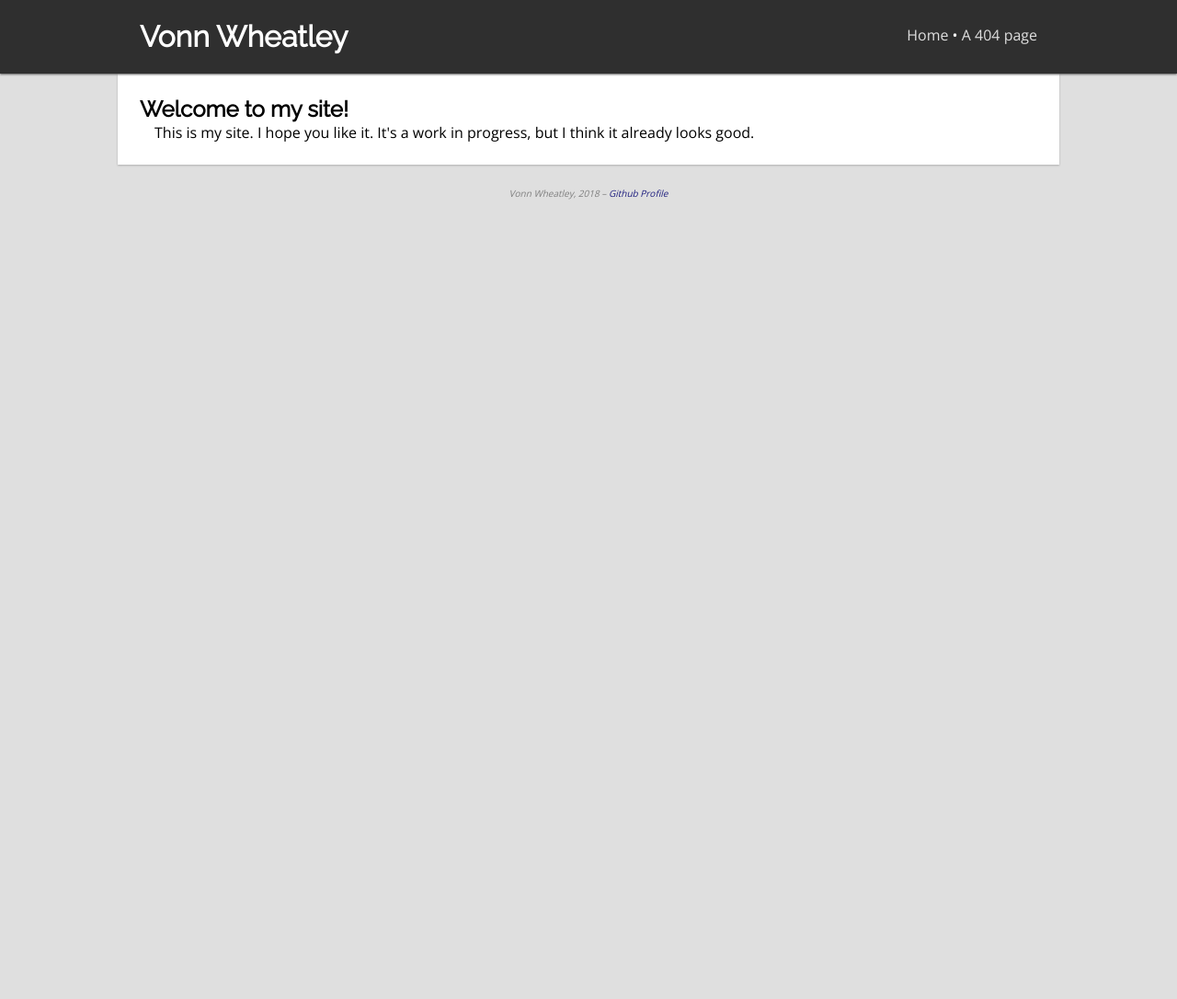
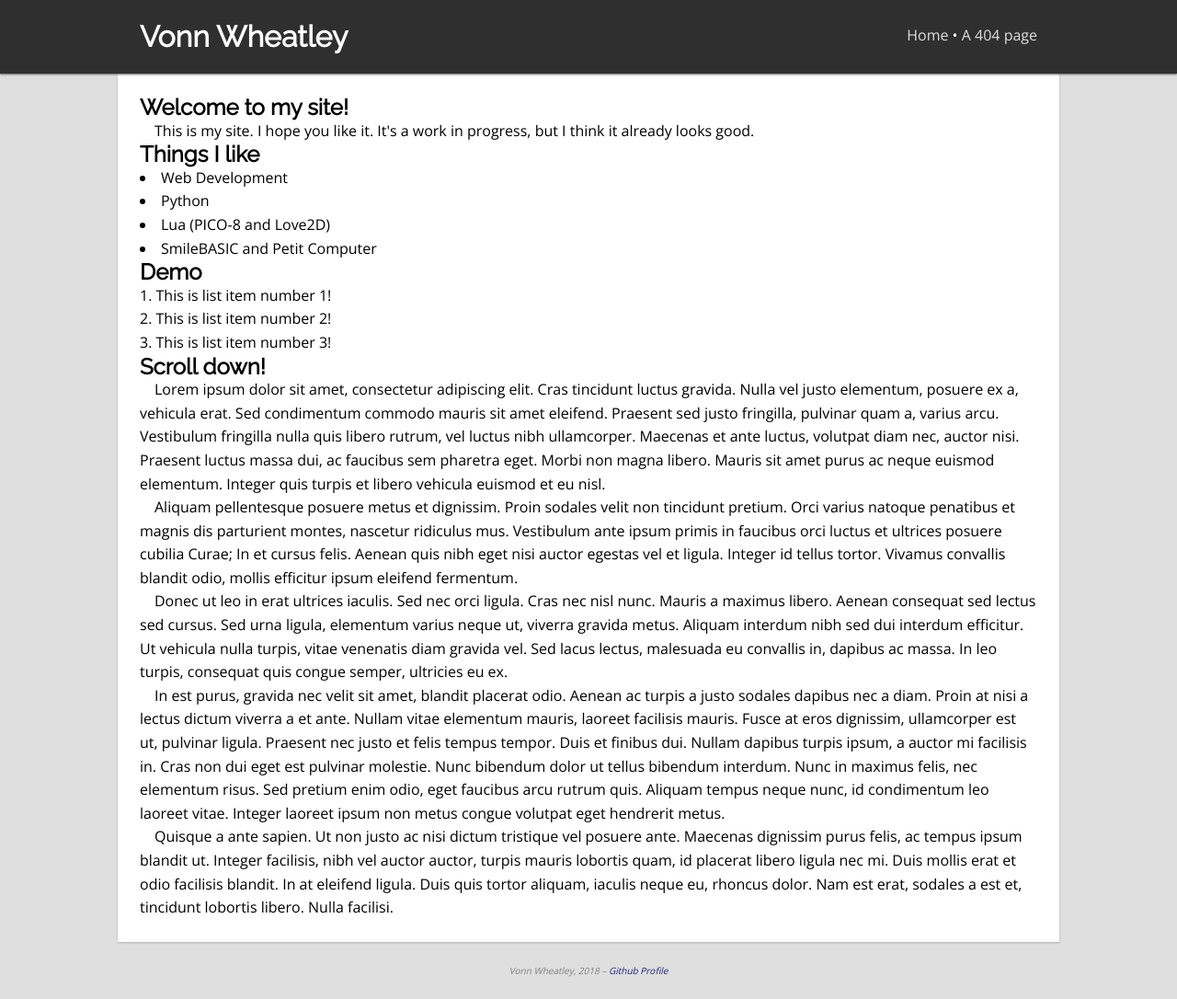
Before and after one commit to VonnW/vonnw.github.io, a Jekyll site: the page built from index.html, in a window 1280 px wide and 1086 px high. Shown: the whole window at 92% size. Built offline with Jekyll 4.4.1, drawn with Linux system fonts in a browser that asks for light colours.

Commit message:
readability, more content, fun stuff

```diff
--- a/css/style.css
+++ b/css/style.css
@@ -65,6 +65,8 @@ header nav {
 }
 
 article {
+	line-height: 1.6rem;
+
 	background-color: #ffffff;
 
 	box-shadow: #afafaf 0 1px 2px;
@@ -130,3 +132,7 @@ h1, h2, h3, h4, h5, h6 {
 p {
 	text-indent: 1em;
 }
+
+ul, ol, li {
+	list-style-position: inside;
+}
--- a/index.html
+++ b/index.html
@@ -5,3 +5,22 @@ title: Vonn Wheatley's site
 ---
 <h2>Welcome to my site!</h2>
 <p>This is my site. I hope you like it. It's a work in progress, but I think it already looks good.</p>
+<h2>Things I like</h2>
+<ul>
+	<li>Web Development</li>
+	<li>Python</li>
+	<li>Lua (PICO-8 and Love2D)</li>
+	<li>SmileBASIC and Petit Computer</li>
+</ul>
+<h2>Demo</h2>
+<ol>
+	<li>This is list item number 1!</li>
+	<li>This is list item number 2!</li>
+	<li>This is list item number 3!</li>
+</ol>
+<h2>Scroll down!</h2>
+<p>Lorem ipsum dolor sit amet, consectetur adipiscing elit. Cras tincidunt luctus gravida. Nulla vel justo elementum, posuere ex a, vehicula erat. Sed condimentum commodo mauris sit amet eleifend. Praesent sed justo fringilla, pulvinar quam a, varius arcu. Vestibulum fringilla nulla quis libero rutrum, vel luctus nibh ullamcorper. Maecenas et ante luctus, volutpat diam nec, auctor nisi. Praesent luctus massa dui, ac faucibus sem pharetra eget. Morbi non magna libero. Mauris sit amet purus ac neque euismod elementum. Integer quis turpis et libero vehicula euismod et eu nisl.</p>
+<p>Aliquam pellentesque posuere metus et dignissim. Proin sodales velit non tincidunt pretium. Orci varius natoque penatibus et magnis dis parturient montes, nascetur ridiculus mus. Vestibulum ante ipsum primis in faucibus orci luctus et ultrices posuere cubilia Curae; In et cursus felis. Aenean quis nibh eget nisi auctor egestas vel et ligula. Integer id tellus tortor. Vivamus convallis blandit odio, mollis efficitur ipsum eleifend fermentum.</p>
+<p>Donec ut leo in erat ultrices iaculis. Sed nec orci ligula. Cras nec nisl nunc. Mauris a maximus libero. Aenean consequat sed lectus sed cursus. Sed urna ligula, elementum varius neque ut, viverra gravida metus. Aliquam interdum nibh sed dui interdum efficitur. Ut vehicula nulla turpis, vitae venenatis diam gravida vel. Sed lacus lectus, malesuada eu convallis in, dapibus ac massa. In leo turpis, consequat quis congue semper, ultricies eu ex.</p>
+<p>In est purus, gravida nec velit sit amet, blandit placerat odio. Aenean ac turpis a justo sodales dapibus nec a diam. Proin at nisi a lectus dictum viverra a et ante. Nullam vitae elementum mauris, laoreet facilisis mauris. Fusce at eros dignissim, ullamcorper est ut, pulvinar ligula. Praesent nec justo et felis tempus tempor. Duis et finibus dui. Nullam dapibus turpis ipsum, a auctor mi facilisis in. Cras non dui eget est pulvinar molestie. Nunc bibendum dolor ut tellus bibendum interdum. Nunc in maximus felis, nec elementum risus. Sed pretium enim odio, eget faucibus arcu rutrum quis. Aliquam tempus neque nunc, id condimentum leo laoreet vitae. Integer laoreet ipsum non metus congue volutpat eget hendrerit metus.</p>
+<p>Quisque a ante sapien. Ut non justo ac nisi dictum tristique vel posuere ante. Maecenas dignissim purus felis, ac tempus ipsum blandit ut. Integer facilisis, nibh vel auctor auctor, turpis mauris lobortis quam, id placerat libero ligula nec mi. Duis mollis erat et odio facilisis blandit. In at eleifend ligula. Duis quis tortor aliquam, iaculis neque eu, rhoncus dolor. Nam est erat, sodales a est et, tincidunt lobortis libero. Nulla facilisi.</p>
--- a/js/script.js
+++ b/js/script.js
@@ -1,5 +1,5 @@
 window.addEventListener("DOMContentLoaded", function() {
-	clean(document.getElementsByTagName("header")[0]);
+	clean(document.body);
 });
 
 // From sitepoint.com/removing-useless-nodes-from-the-dom/
```
